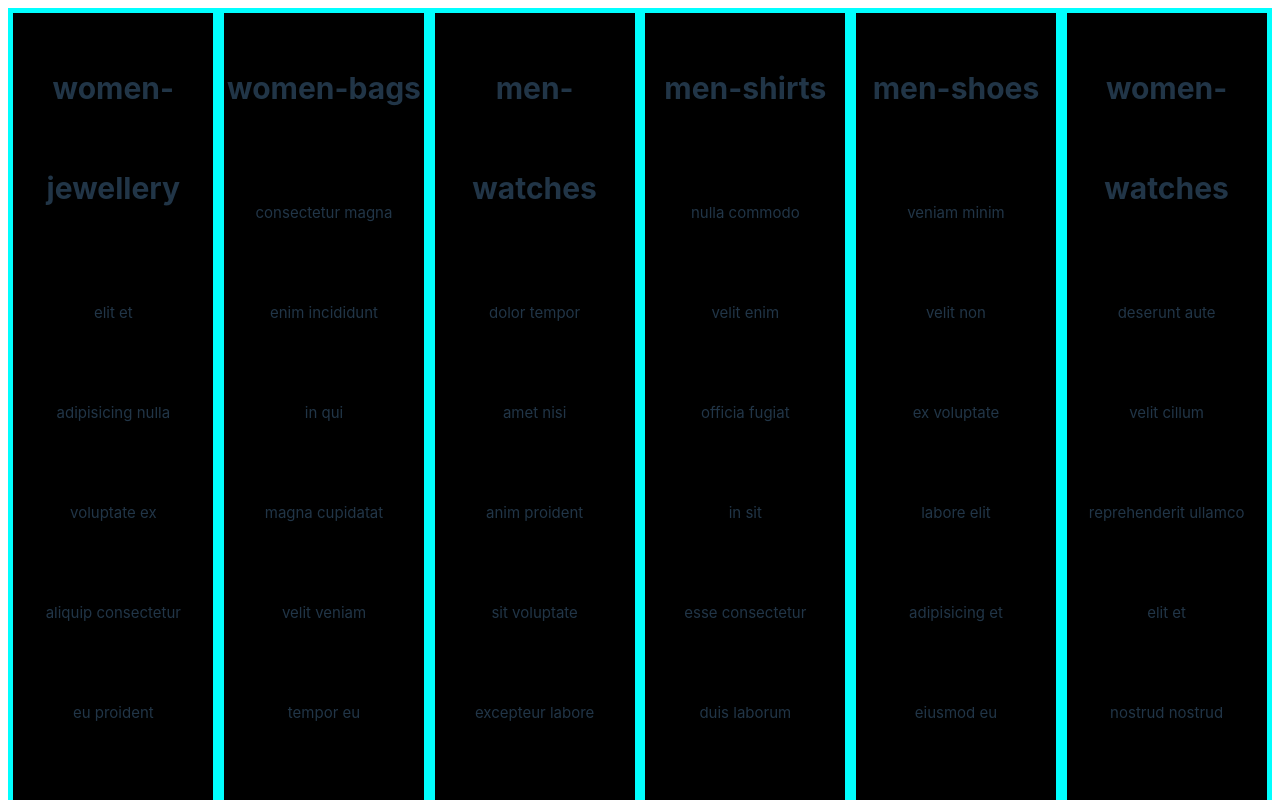
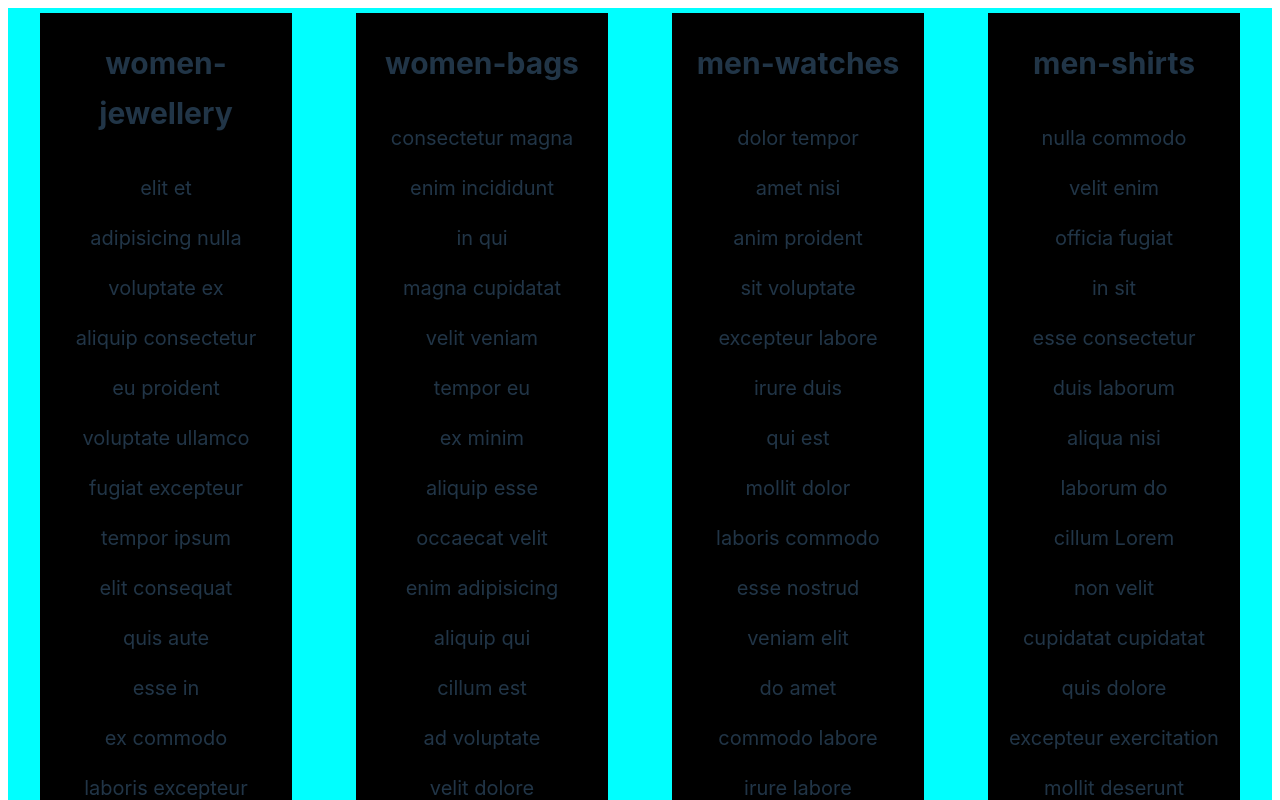
Before and after one commit to thinhnguyen2704/s3-intern-ex, a React (Vite) app: page / in a window 1280 px wide. Shown: the top 800 px of the page. Built offline with nearby package versions, Linux system fonts and the light colour scheme.

Commit message:
Add color for category and max num of cols to 4

```diff
--- a/src/App.css
+++ b/src/App.css
@@ -8,13 +8,25 @@
 
 .flex-container > div {
 	background-color: black;
-	width: 200px;
+	width: 20%;
 	margin: 5px;
 	text-align: center;
-	line-height: 100px;
+	line-height: 50px;
 	font-size: 20px;
 }
 
-.product-names {
+.category {
+	font-size: 35px;
+	border-bottom: 1px solid #fff;
+	height: 120px;
+	color: #fff;
+}
+
+.product-name {
 	font-size: 15px;
+	color: #fff;
 }
+
+@media screen {
+
+}
```
